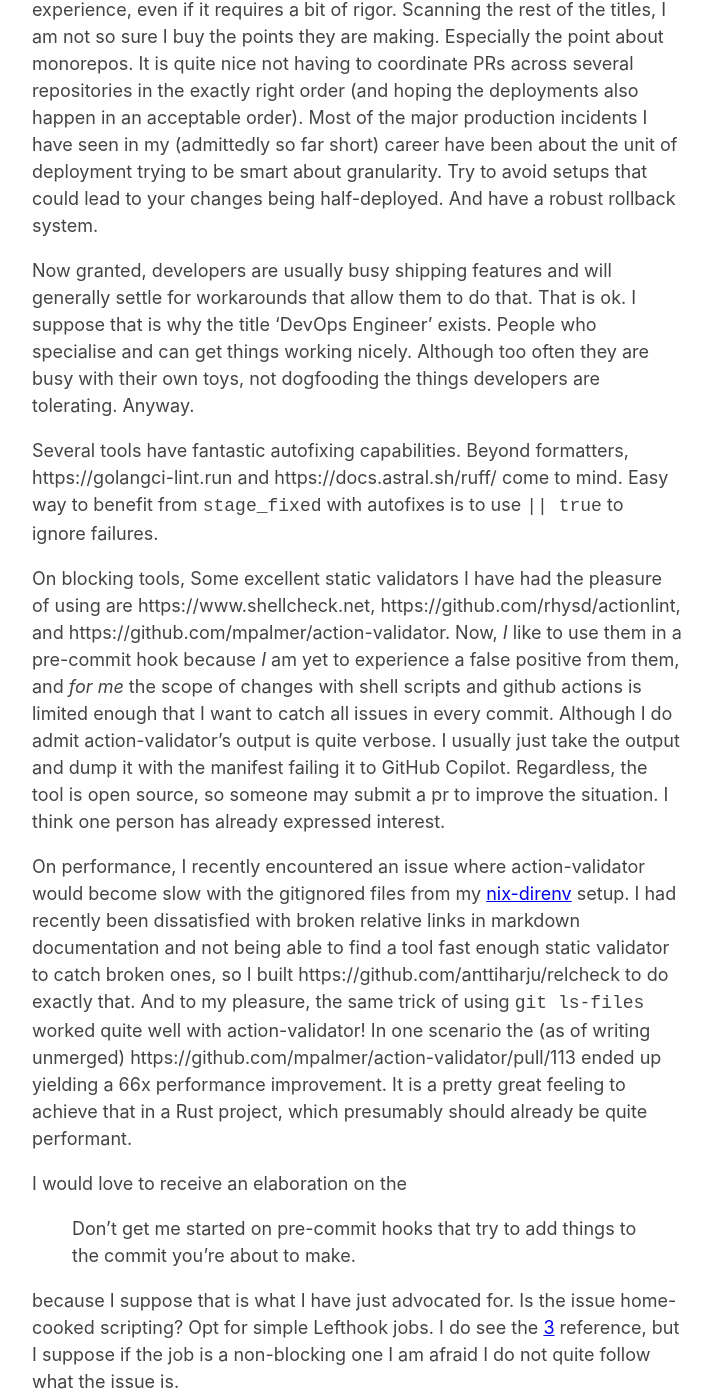
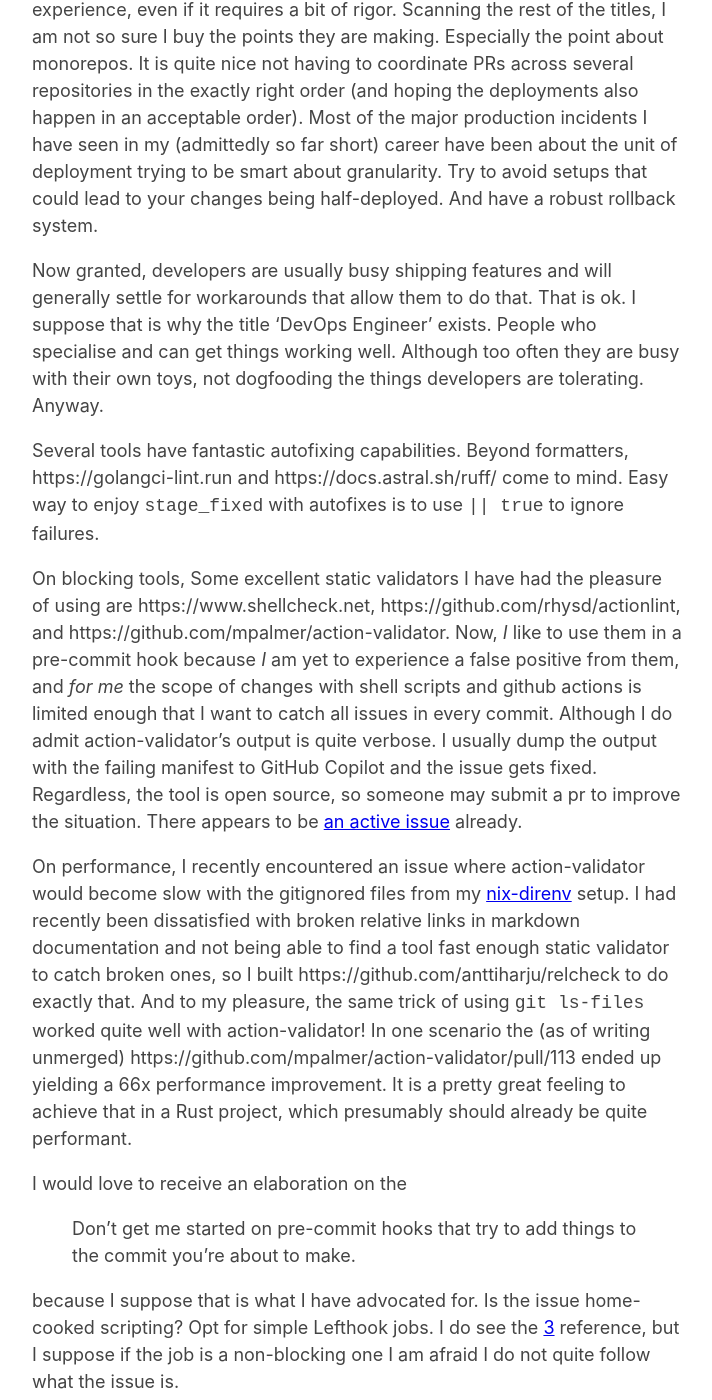
Before and after one commit to anttiharju/anttiharju.github.io, a Jekyll site: the page built from a/1.md, in a window 1280 px wide and 1400 px high, scrolled down 3387 px. Shown: the whole window, without its empty margins (283-995 px from the left). Built offline with Jekyll 4.4.1, drawn with Linux system fonts in a browser that asks for light colours; our own code applies the rules of GitHub Pages for plain Markdown files; the repository's description, which GitHub fills in, is left out; some of the changed text lies outside the part shown.

Commit message:
First pass with Hemingway editor

```diff
--- a/a/1.md
+++ b/a/1.md
@@ -107,7 +107,7 @@
 
 Easy peasy lemon squeezy!
 
-1. Our pre-commit works just fine.
+1. Our pre-commit works fine.
 2. It appears to not have ran on this rebase. I am uncertain of the exact details, but there appears to be a documentation entry stating one can explicitly skip rebases with `skip: rebase`, see https://lefthook.dev/configuration/skip.html.
 
 Other people may not have had the pre-commit hook in use. That is okay. One should enforce standard in CI, so that anything merged to the default branch would have passed our CI, with a `cargo fmt` check.
@@ -120,11 +120,11 @@
 
 https://dev.to/afl_ext/are-pre-commit-git-hooks-a-good-idea-i-dont-think-so-38j6 raises a valid point. I would not run my entire test suite on pre-commit. pre-push should be fine. But in general investing bit of time into a fast test suite usually pays nice dividends for the general developer experience, even if it requires a bit of rigor. Scanning the rest of the titles, I am not so sure I buy the points they are making. Especially the point about monorepos. It is quite nice not having to coordinate PRs across several repositories in the exactly right order (and hoping the deployments also happen in an acceptable order). Most of the major production incidents I have seen in my (admittedly so far short) career have been about the unit of deployment trying to be smart about granularity. Try to avoid setups that could lead to your changes being half-deployed. And have a robust rollback system.
 
-Now granted, developers are usually busy shipping features and will generally settle for workarounds that allow them to do that. That is ok. I suppose that is why the title 'DevOps Engineer' exists. People who specialise and can get things working nicely. Although too often they are busy with their own toys, not dogfooding the things developers are tolerating. Anyway.
+Now granted, developers are usually busy shipping features and will generally settle for workarounds that allow them to do that. That is ok. I suppose that is why the title 'DevOps Engineer' exists. People who specialise and can get things working well. Although too often they are busy with their own toys, not dogfooding the things developers are tolerating. Anyway.
 
-Several tools have fantastic autofixing capabilities. Beyond formatters, https://golangci-lint.run and https://docs.astral.sh/ruff/ come to mind. Easy way to benefit from `stage_fixed` with autofixes is to use `|| true` to ignore failures.
+Several tools have fantastic autofixing capabilities. Beyond formatters, https://golangci-lint.run and https://docs.astral.sh/ruff/ come to mind. Easy way to enjoy `stage_fixed` with autofixes is to use `|| true` to ignore failures.
 
-On blocking tools, Some excellent static validators I have had the pleasure of using are https://www.shellcheck.net, https://github.com/rhysd/actionlint, and https://github.com/mpalmer/action-validator. Now, _I_ like to use them in a pre-commit hook because _I_ am yet to experience a false positive from them, and _for me_ the scope of changes with shell scripts and github actions is limited enough that I want to catch all issues in every commit. Although I do admit action-validator's output is quite verbose. I usually just take the output and dump it with the manifest failing it to GitHub Copilot. Regardless, the tool is open source, so someone may submit a pr to improve the situation. I think one person has already expressed interest.
+On blocking tools, Some excellent static validators I have had the pleasure of using are https://www.shellcheck.net, https://github.com/rhysd/actionlint, and https://github.com/mpalmer/action-validator. Now, _I_ like to use them in a pre-commit hook because _I_ am yet to experience a false positive from them, and _for me_ the scope of changes with shell scripts and github actions is limited enough that I want to catch all issues in every commit. Although I do admit action-validator's output is quite verbose. I usually dump the output with the failing manifest to GitHub Copilot and the issue gets fixed. Regardless, the tool is open source, so someone may submit a pr to improve the situation. There appears to be [an active issue](https://github.com/mpalmer/action-validator/issues/102) already.
 
 On performance, I recently encountered an issue where action-validator would become slow with the gitignored files from my [nix-direnv](https://github.com/nix-community/nix-direnv) setup. I had recently been dissatisfied with broken relative links in markdown documentation and not being able to find a tool fast enough static validator to catch broken ones, so I built https://github.com/anttiharju/relcheck to do exactly that. And to my pleasure, the same trick of using `git ls-files` worked quite well with action-validator! In one scenario the (as of writing unmerged) https://github.com/mpalmer/action-validator/pull/113 ended up yielding a 66x performance improvement. It is a pretty great feeling to achieve that in a Rust project, which presumably should already be quite performant.
 
@@ -132,13 +132,13 @@
 
 > Don't get me started on pre-commit hooks that try to add things to the commit you're about to make.
 
-because I suppose that is what I have just advocated for. Is the issue home-cooked scripting? Opt for simple Lefthook jobs. I do see the [3](https://jyn.dev/pre-commit-hooks-are-fundamentally-broken/#fn-lint-staged) reference, but I suppose if the job is a non-blocking one I am afraid I do not quite follow what the issue is.
+because I suppose that is what I have advocated for. Is the issue home-cooked scripting? Opt for simple Lefthook jobs. I do see the [3](https://jyn.dev/pre-commit-hooks-are-fundamentally-broken/#fn-lint-staged) reference, but I suppose if the job is a non-blocking one I am afraid I do not quite follow what the issue is.
 
 Regarding
 
 > "Just don't write bad hooks" doesn't work if I'm working on someone else's project where I don't control the hook.
 
-I think hooks are always optional, enforcement should happen in CI. If the current hooks are unsatisfactory to you, may opt to not use them or try to contribute better ones.
+Git hooks should always be optional, enforcement happening in CI. If the current hooks are unsatisfactory to you, may opt to not use them or try to contribute better ones.
 
 So write your pre-commit hooks as Lefthook jobs! They have saved me a lot of time with
 
```
Also changed, not shown: other parts of a/1.md (+4 -4 lines).
